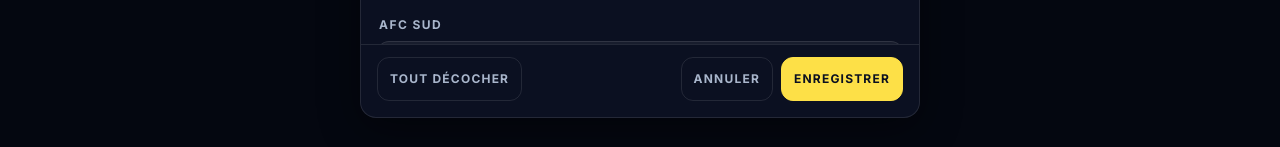
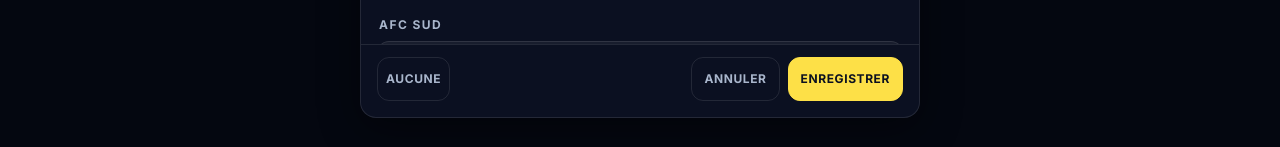
Before and after one commit to guygtr/proto-nfl-scores, a plain HTML site: page index.html in a window 1280 px wide. Both pictures are taken after a click on the button "Modifier mes équipes favorites". Shown: the part 650-797 px from the top of the page. Drawn offline with Linux system fonts and the light colour scheme; no server answers; grey boxes are pictures that could not be loaded.

Commit message:
Mes équipes : pied du panneau tient sur 390 px

```diff
--- a/index.html
+++ b/index.html
@@ -53,7 +53,7 @@
       <div id="liste-equipes" class="liste-equipes"></div>
       <p id="aucun-resultat" class="vide" hidden>Aucune équipe trouvée.</p>
       <div class="panneau__pied">
-        <button id="tout-effacer" class="btn-neon btn-discret" type="button">Tout décocher</button>
+        <button id="tout-effacer" class="btn-neon btn-discret" type="button" aria-label="Tout décocher">Aucune</button>
         <span class="espace"></span>
         <button id="annuler-equipes" class="btn-neon btn-discret" type="button">Annuler</button>
         <button id="sauver-equipes" class="btn-neon btn-plein" type="button">Enregistrer</button>
--- a/style.css
+++ b/style.css
@@ -200,3 +200,4 @@ body.fige { overflow: hidden; }
 @media (hover: hover) { .btn-plein:hover { background: #facc15; color: #0b1020; border-color: #facc15; box-shadow: 0 8px 30px rgba(253, 224, 71, .35); } }
 .voile[hidden] { display: none; }
 .panneau__pied .btn-neon { padding: 0 var(--s-3); white-space: nowrap; }
+.panneau__pied .btn-neon { letter-spacing: .05em; } #tout-effacer { padding: 0 var(--s-2); }
```
Also changed, not shown: screenshots/equipes-apres.png, screenshots/equipes-panneau.png.
